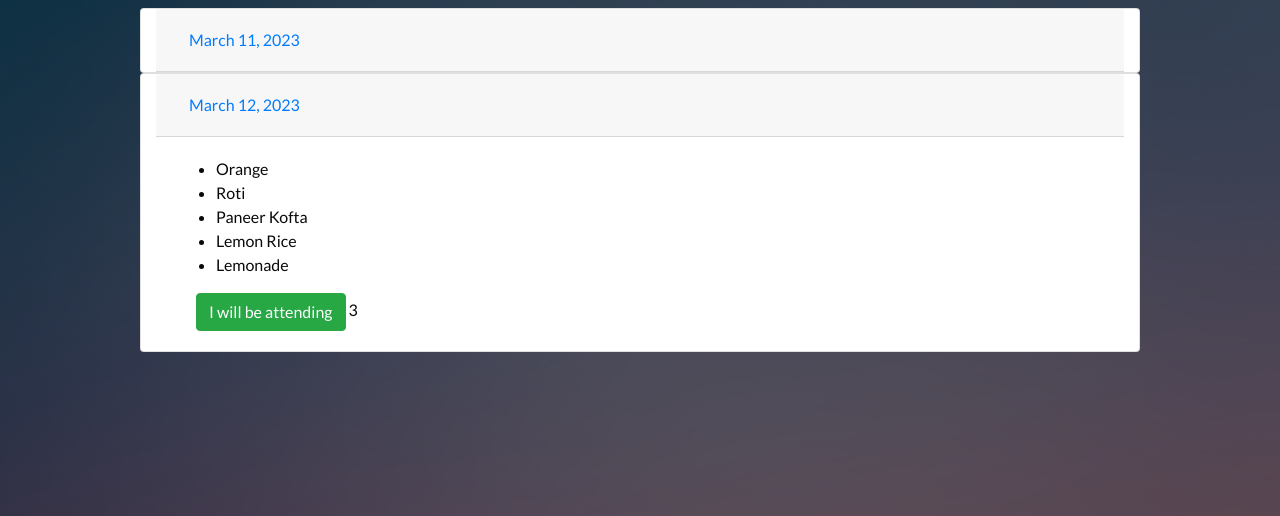
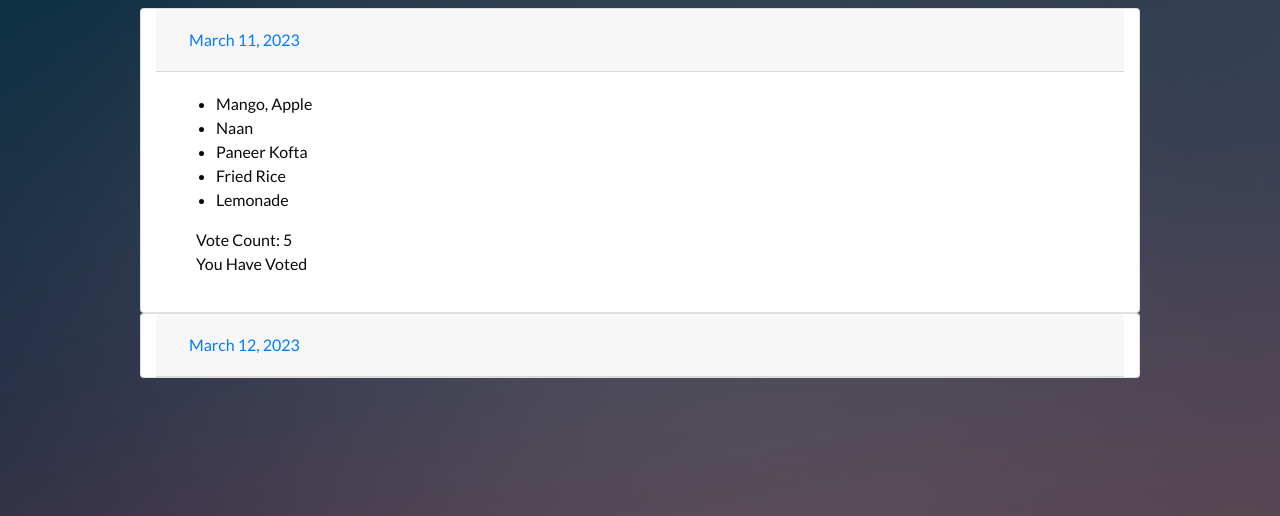
Before and after one commit to XavierPereira2003/CanteenConnect, a Django app: page /student/ in a window 1280 px wide, after a click that opens the changed part. Shown: the part 84-600 px from the top of the page. Run offline with Django 4.2, Linux system fonts and the light colour scheme; a user stored in the database is signed in; data comes from the database, SQL or seed files in the repository; both versions use the stored data as it was after the commit; some libraries are stand-ins or nearby versions.

Commit message:
Vote checking

```diff
--- /dev/null
+++ b/CanteenConnect/main/templatetags/auth_extras.py
@@ -0,0 +1,11 @@
+from django import template
+from ..models import Menu
+
+register = template.Library()
+
+@register.filter(name='has_vote')
+def has_vote(user, pk):
+    menu = Menu.objects.get(pk = pk)
+    for attender in menu.Vistors_list.all():
+        if attender==user:
+            return True
--- a/CanteenConnect/static/main/templates/student_home.html
+++ b/CanteenConnect/static/main/templates/student_home.html
@@ -1,3 +1,4 @@
+{% load auth_extras %}
 <!DOCTYPE html>
 <html style="overflow-y: scroll;">
 
@@ -29,14 +30,15 @@
         <div class="card container">
             <div class="card-header" id="heading{{ forloop.counter0 }}">
                 <h5 class="mb-0">
-                            <button class="btn btn-link" data-toggle="collapse" data-target="#collapse{{ forloop.counter0 }}" aria-expanded="true"
-                                aria-controls="collapse{{ forloop.counter0 }}">
+                    <button class="btn btn-link" data-toggle="collapse" data-target="#collapse{{ forloop.counter0 }}"
+                        aria-expanded="true" aria-controls="collapse{{ forloop.counter0 }}">
                         {{Day.Date}}
                     </button>
                 </h5>
             </div>
 
-                    <div id="collapse{{ forloop.counter0 }}" class="collapse show" aria-labelledby="heading{{ forloop.counter0 }}" data-parent="#accordion">
+            <div id="collapse{{ forloop.counter0 }}" class="collapse"
+                aria-labelledby="heading{{ forloop.counter0 }}" data-parent="#accordion">
                 <div class="card-body">
                     <ul>
                         <li>{{Day.item1}}</li>
@@ -49,8 +51,13 @@
                         <form method="POST" action="{% url 'attending' Day.pk %}">
                             {%csrf_token%}
                             <input type="hidden" name="next" value="{{ request.path }}">
+
+                            Vote Count: {{Day.Vistors_list.all.count}}
+                            {% if request.user|has_vote:Day.pk %}
+                            <p>You Have Voted</p>
+                            {% else %}
                             <button type="submit" class="btn btn-success">I will be attending</button>
-                                    {{Day.Vistors_list.all.count}}
+                            {% endif %}
                         </form>
                     </div>
                 </div>
```
Also changed, not shown: CanteenConnect/db.sqlite3, CanteenConnect/main/templatetags/__init__.py (added). Lines whose indentation alone changed are shown as unchanged.
